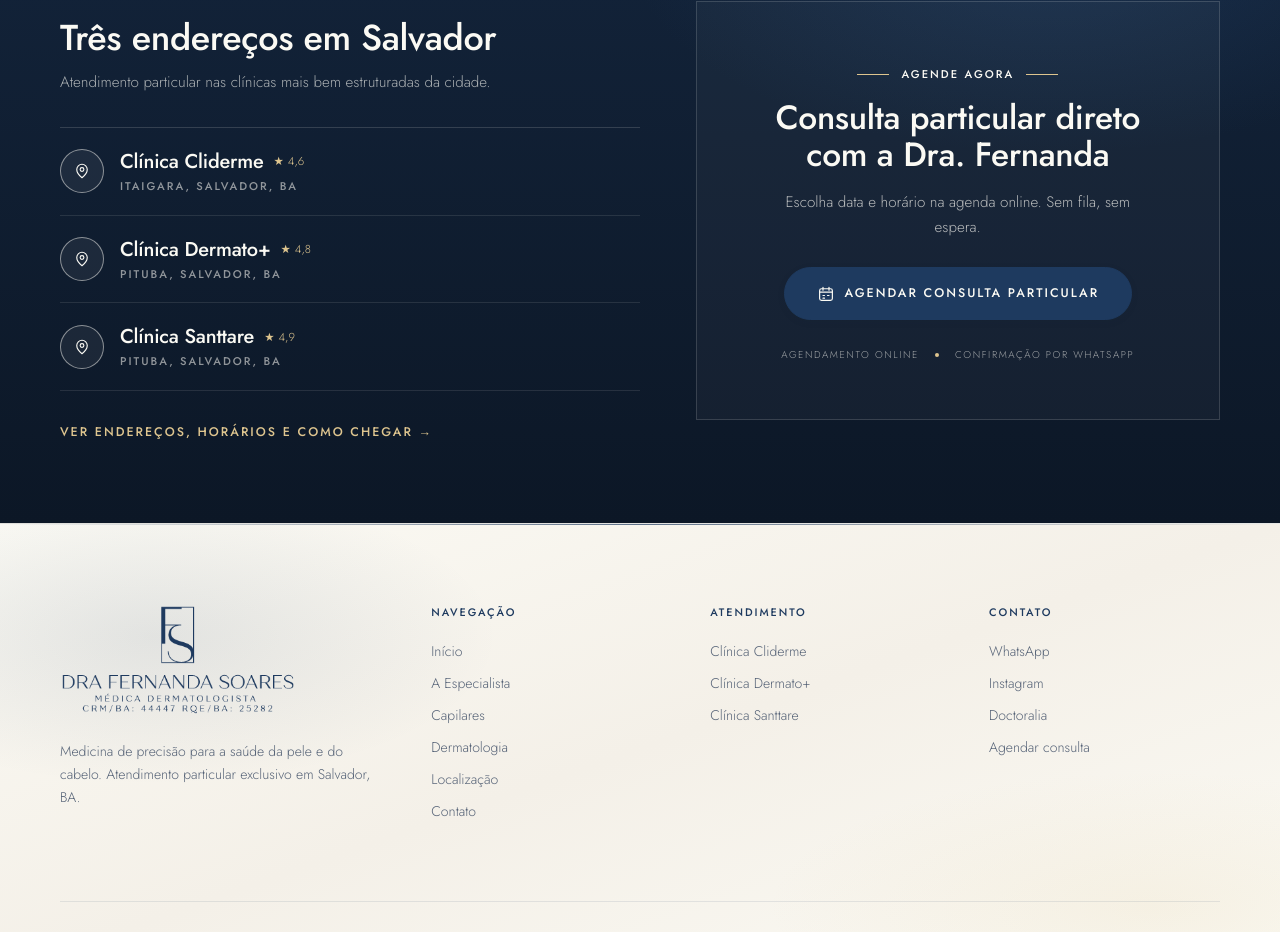
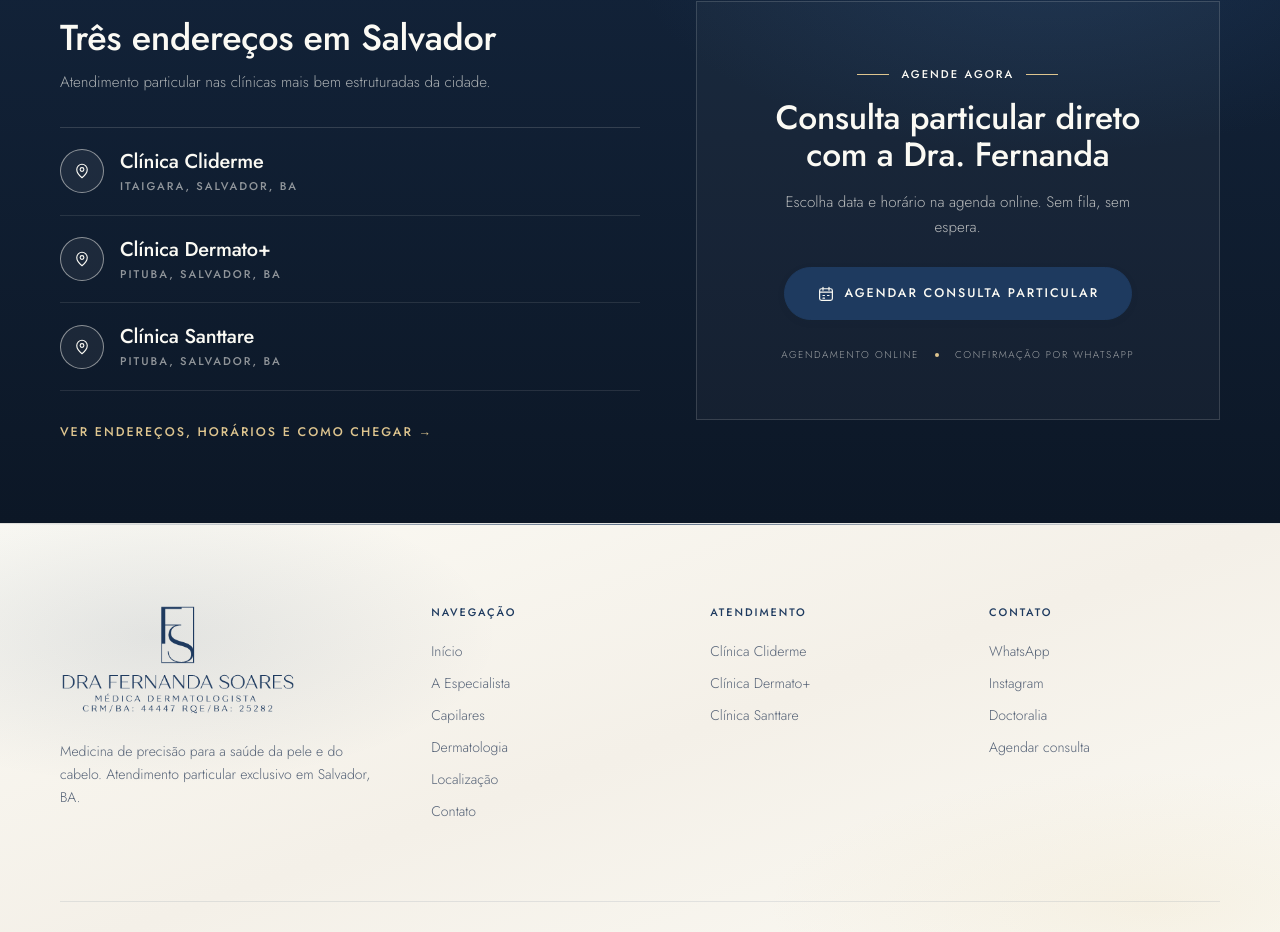
Before and after one commit to joaofcoutinho/dra-fernanda-soares, a Next.js app: page / in a window 1280 px wide. Shown: the part 5258-6190 px from the top of the page. Built offline with nearby package versions, Linux system fonts and the light colour scheme.

Commit message:
feat: avaliação

```diff
--- a/app/localizacao/page.tsx
+++ b/app/localizacao/page.tsx
@@ -53,17 +53,6 @@
               </div>
               <div className="flex flex-1 flex-col p-9">
                 <h2 className="display text-3xl text-ink">{c.nome}</h2>
-
-                {/* Avaliação Google */}
-                <div className="mt-2 flex items-center gap-2 text-sm">
-                  <span className="inline-flex gap-0.5 text-champagne" aria-hidden>
-                    ★★★★★
-                  </span>
-                  <span className="font-medium text-ink">{c.rating}</span>
-                  <span className="text-xs text-ink-soft">
-                    · {c.reviews} avaliações no Google
-                  </span>
-                </div>
 
                 <dl className="mt-6 space-y-4 text-sm font-light text-ink-soft">
                   <Row label="Endereço" value={c.endereco} />
--- a/app/page.tsx
+++ b/app/page.tsx
@@ -460,13 +460,7 @@
                       <IconPin className="!h-[18px] !w-[18px]" />
                     </span>
                     <div className="flex-1 text-left">
-                      <div className="flex items-center gap-2.5">
-                        <h3 className="display text-xl text-ivory">{c.nome}</h3>
-                        <span className="inline-flex items-center gap-1 text-[0.72rem] text-champagne">
-                          <span aria-hidden>★</span>
-                          {c.rating}
-                        </span>
-                      </div>
+                      <h3 className="display text-xl text-ivory">{c.nome}</h3>
                       <p className="mt-0.5 text-[0.7rem] font-medium uppercase tracking-luxe text-ivory/55">
                         {c.cidade}
                       </p>
```
